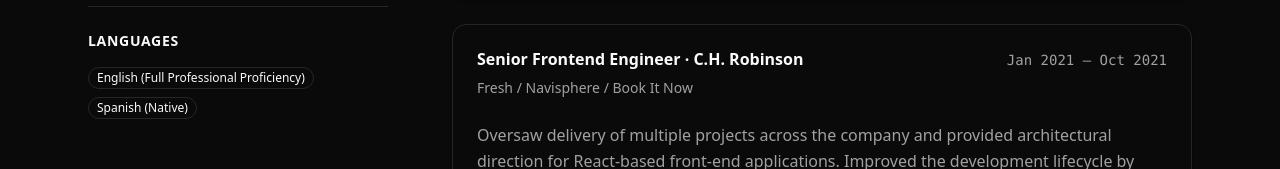
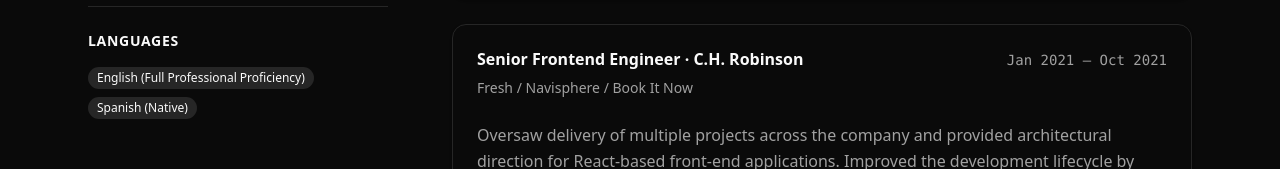
Before and after one commit to kimurakenshi/resume, a React (Vite) app: page / in a window 1280 px wide. Shown: the part 721-890 px from the top of the page. Built offline with nearby package versions, Linux system fonts and the light colour scheme.

Commit message:
improve cards layout

```diff
--- a/src/components/resume/languages-section.tsx
+++ b/src/components/resume/languages-section.tsx
@@ -14,11 +14,7 @@ export function LanguagesSection() {
           <div key={category.title}>
             <div className="flex flex-wrap gap-2">
               {category.languages.map((language) => (
-                <Badge
-                  key={language}
-                  variant="outline"
-                  className="border-border text-foreground hover:border-primary hover:text-primary transition-colors"
-                >
+                <Badge key={language} variant="secondary">
                   {language}
                 </Badge>
               ))}
```
